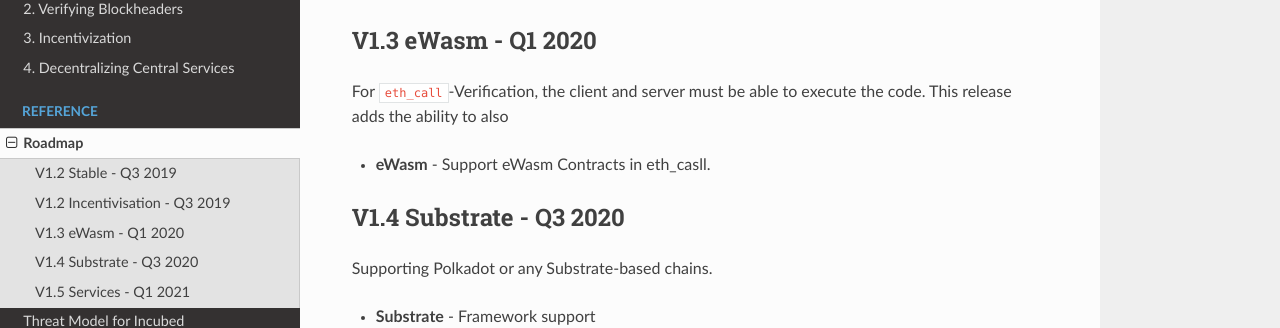
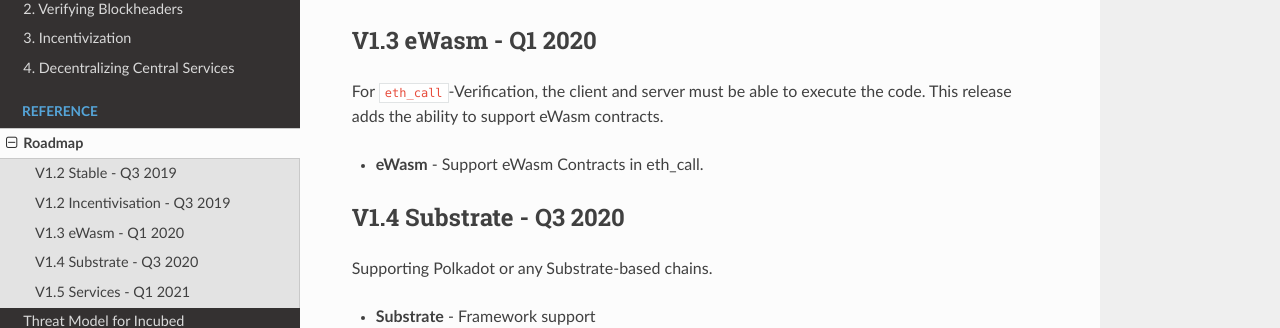
Before and after one commit to blockchainsllc/in3-docs, a Sphinx documentation site: the page built from docs/milestones.md, in a window 1280 px wide and 900 px high, scrolled down 1728 px. Shown: the part 230-558 px from the top of the window. Built offline with Sphinx 7.4.7 and the Read the Docs theme 2.0.0, drawn with Linux system fonts in a browser that asks for light colours; pages that are not in the unit, such as notebooks, are missing from menus.

Commit message:
Update milestones.md

```diff
--- a/docs/milestones.md
+++ b/docs/milestones.md
@@ -39,9 +39,9 @@
 
 ## V1.3 eWasm - Q1 2020
 
-For `eth_call`-Verification, the client and server must be able to execute the code. This release adds the ability to also
+For `eth_call`-Verification, the client and server must be able to execute the code. This release adds the ability to support eWasm contracts.
 
-- **eWasm** - Support eWasm Contracts in eth_casll.
+- **eWasm** - Support eWasm Contracts in eth_call.
 
 ## V1.4 Substrate - Q3 2020
 
```
